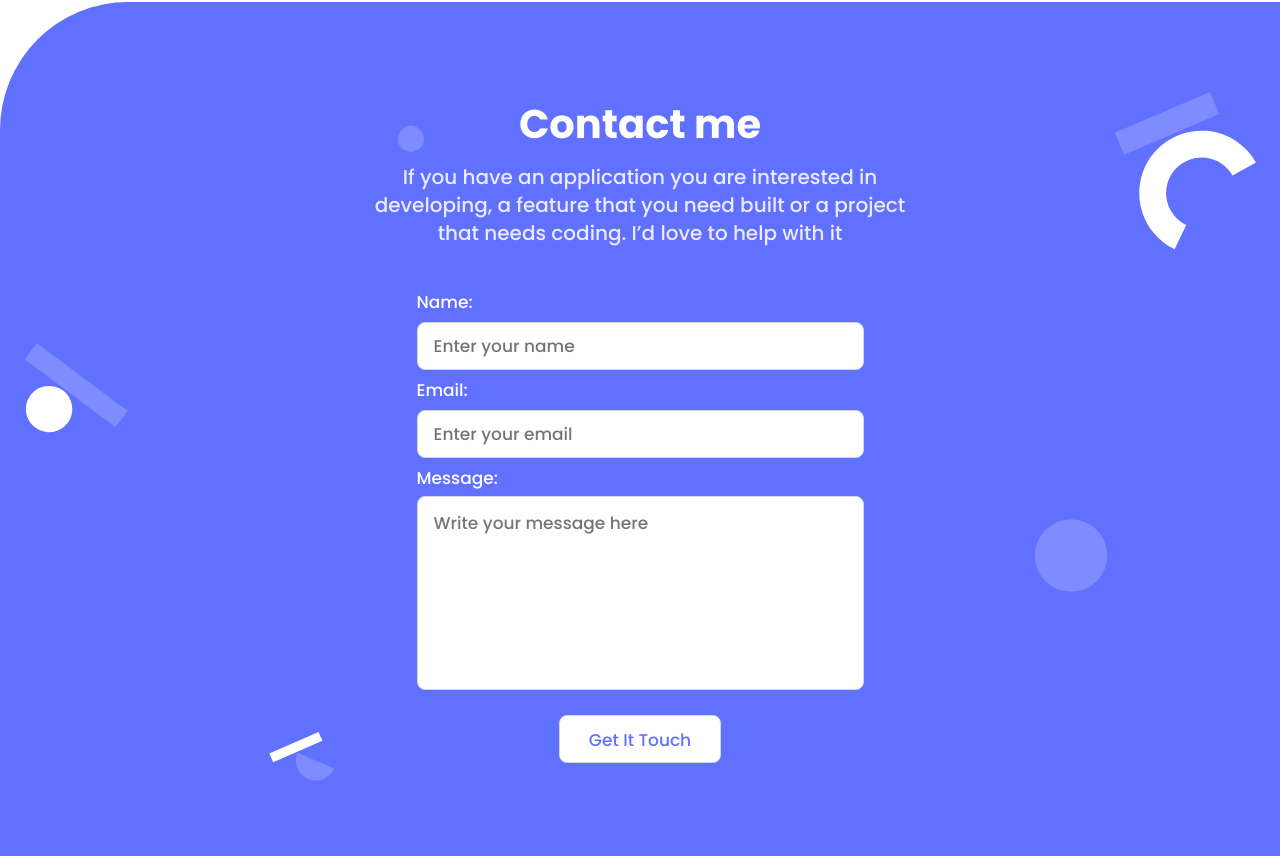
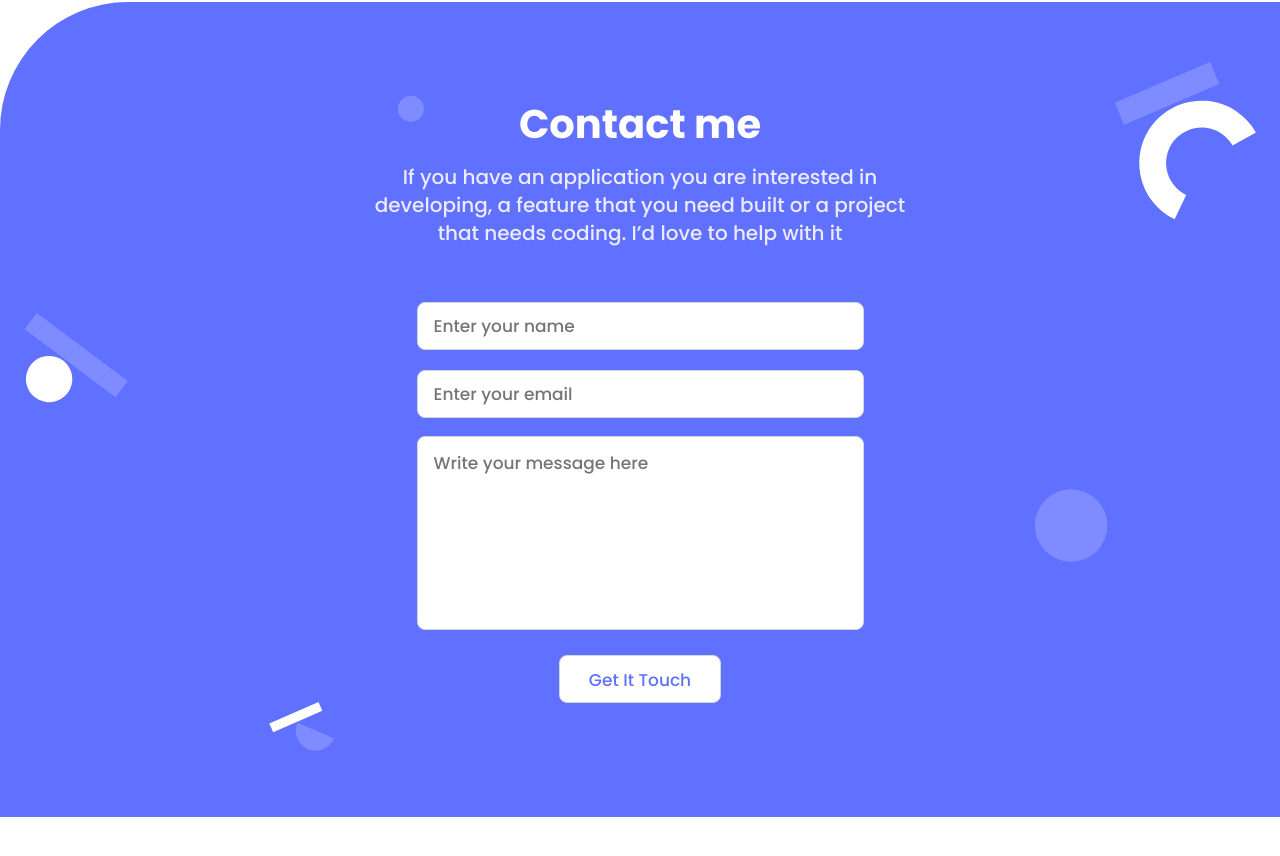
Before and after one commit to noelfoka/portfolio-Microverse-version, a website with bundled scripts: page index.html in a window 1280 px wide. Shown: the part 3663-4519 px from the top of the page. After the commit the page ends 4480 px from the top, so only its background shows below. Built offline with nearby package versions, Linux system fonts and the light colour scheme.

```diff
--- a/index.html
+++ b/index.html
@@ -450,7 +450,6 @@
                         method="post">
                         <ul class="ul">
                             <li>
-                                <label for="fname" class="fw-500 fz-17 lh-20">Name:</label>
                                 <input type="text" id="fname"
                                     class="contact__name fw-500 fz-17 lh-20"
                                     name="contact_name"
@@ -458,14 +457,12 @@
                                     maxlength="30" />
                             </li>
                             <li>
-                                <label for="email" class="fw-500 fz-17 lh-20">Email:</label>
                                 <input type="email" id="email"
                                     class="contact__email fw-500 fz-17 lh-20"
                                     placeholder="Enter your email"
                                     name="contact_email" required />
                             </li>
                             <li>
-                                <label for="message" class="fw-500 fz-17 lh-20">Message:</label>
                                 <textarea id="message" class="fw-500 fz-17
                                     lh-20" name="contact_message"
                                     placeholder="Write your message here"
```
